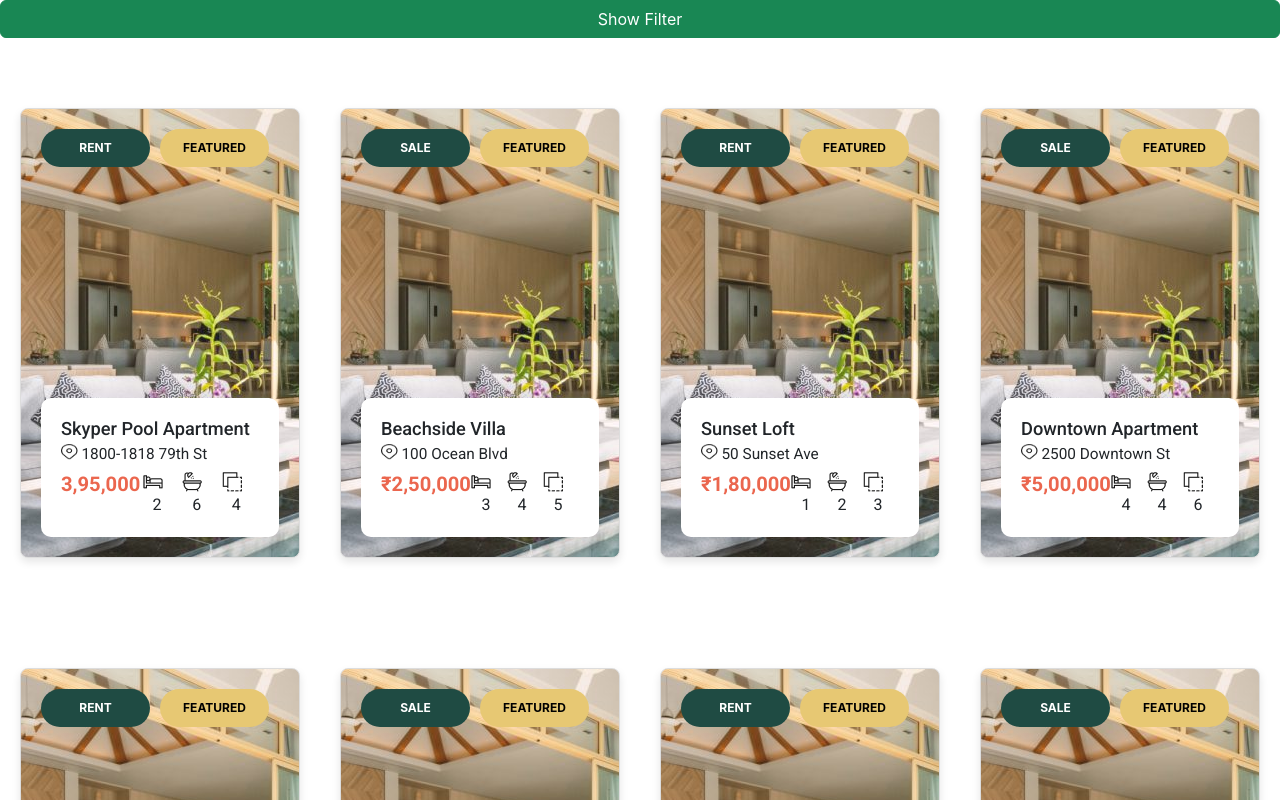
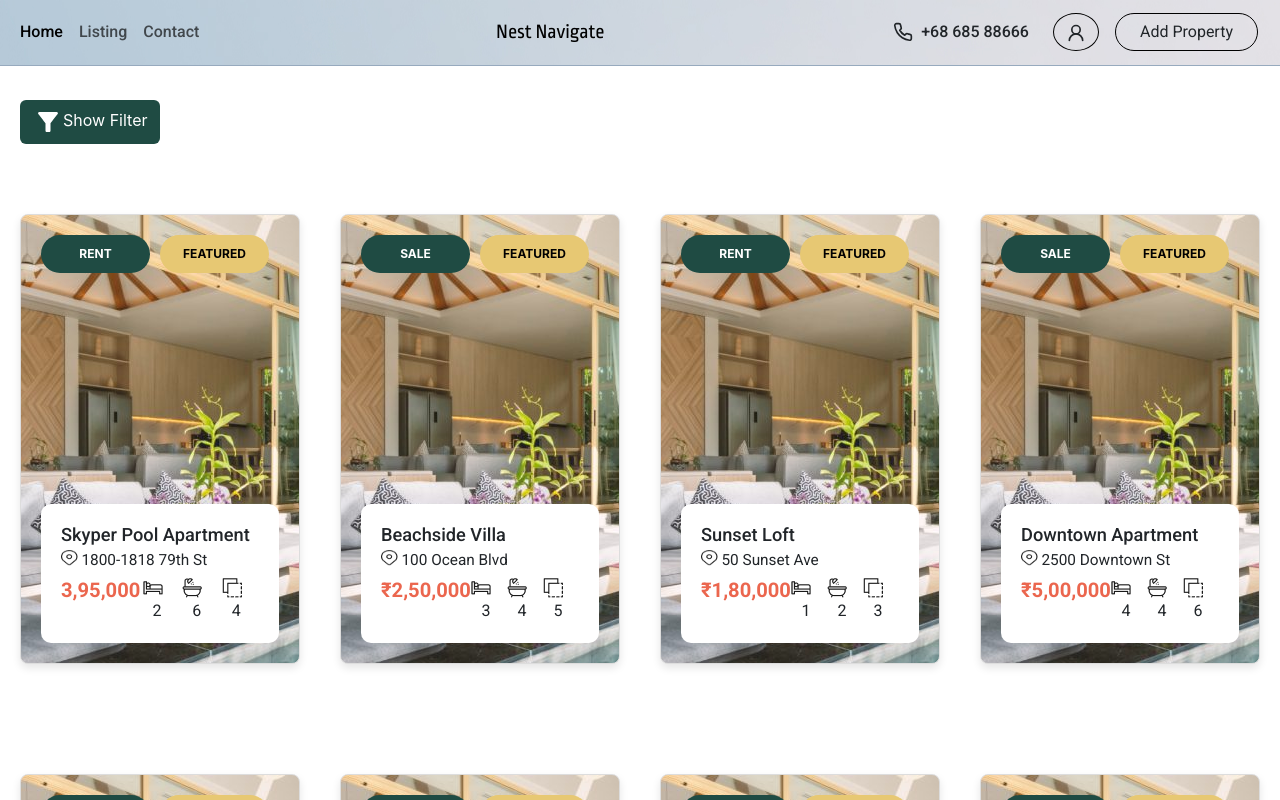
Before and after one commit to KenaxisQ/Nest-Nevigate-Fronted, a React (Create React App) app: page /search in a window 1280 px wide. Shown: the top 800 px of the page. Built offline with nearby package versions, Linux system fonts and the light colour scheme; a web font is replaced by a local one.

Commit message:
Seperated Become an Agent Component from filterProperties

```diff
--- /dev/null
+++ b/src/Components/Become an Agent/BecomeAnAgent.css
@@ -0,0 +1,21 @@
+.becomeAgent{
+    margin-top: 100px;
+    padding: 30px;
+    background: #1F4B43;
+    border-radius: 10px;
+    display: flex;
+    justify-content: space-between;
+}
+
+@media (max-width:990px) {
+    .becomeAgent{
+       text-align: left;
+    }
+
+    @media (max-width:600px) {
+        .becomeAgent{
+            display: block;
+        }
+        }
+
+}
--- /dev/null
+++ b/src/Components/Become an Agent/BecomeAnAgent.js
@@ -0,0 +1,16 @@
+import React from 'react'
+import "./BecomeAnAgent.css"
+import { IoIosArrowRoundForward } from "react-icons/io";
+export default function BecomeAnAgent() {
+  return (
+    <div className='becomeAgent'>
+          <div className='content' style={{color:'white'}}>
+          <h2>Become a Real Estate Agent</h2>
+          <p>We only work with the best companies around the globe</p>
+          </div>
+          <div className='btnWrapper'>
+          <button className='btn NN_btn1' style={{color:'white',width:'250px', borderRadius:'10px', lineHeight:'30px'}} > Sign in or create an account<IoIosArrowRoundForward size={'30px'}/></button>
+          </div>
+      </div>
+  )
+}
--- a/src/Components/FilterProperties/FilterProperties.css
+++ b/src/Components/FilterProperties/FilterProperties.css
@@ -1,5 +1,16 @@
+.SearchContent{
+
+}
 .filterProperty{
     padding:40px;
+}
+.filterbtn{
+    color: white;
+}
+.filterbtn:hover{
+    color: #1F4B43;
+    background-color: none;
+    border: 1px solid #1F4B43;
 }
 .rentOrBuybtn{
 border-radius: 0px;
@@ -86,3 +97,8 @@ input[type="checkbox"] {
 .LeaseValue{
     font-weight: 500;
 }
+.filterButtonWrapper{
+    text-align: left;
+    padding: 20px 0px 0px 20px;
+    margin-top: 80px;
+}
--- a/src/Components/FilterProperties/FilterProperties.js
+++ b/src/Components/FilterProperties/FilterProperties.js
@@ -1,8 +1,14 @@
 import { React, useState } from 'react';
 import './FilterProperties.css';
+import Navbar from '../CustomNavbar/CustomNavbar';
 import PropertyCard from '../PropertyCard/PropertyCard';
 import CustomRangeSlider from '../Slider/MultiRangeSlider';
 import RangeSlider from '../Slider/RangeSlider';
+import { MdFilterAlt, MdFilterAltOff } from "react-icons/md";
+import FindPropertyByCity from '../FindPropetiesByCity/FindPropertyByCity';
+import Footer from '../Footer/Footer';
+import BecomeAnAgent from '../Become an Agent/BecomeAnAgent';
+
 
 export default function FilterProperties({ properties }) {
   const [leaseValue, setLeaseValue] = useState(50); // Default value
@@ -57,8 +63,12 @@ export default function FilterProperties({ properties }) {
   const propertiesToShow = showAllProperties ? properties : properties.slice(0, 12);
 
   return (
+    <div className="SearchContent">
+      <Navbar/>
+      <div className="filterButtonWrapper">
+      <button className='btn filterbtn bg_1F4B43' onClick={()=>{setIsFilterOpen(!isFilterOpen)}}>{!isFilterOpen?<MdFilterAlt size="30px" />:< MdFilterAltOff size="30px"/>}{!isFilterOpen?"Show Filter":"Hide Filter"}</button>
+      </div>
     <div className="Wrapper row">
-      <button className='btn btn-success' onClick={()=>{setIsFilterOpen(!isFilterOpen)}}>{!isFilterOpen?"Show Filter":"Hide Filter"}</button>
       {isFilterOpen && (
         <div className="col-lg-3" style={{padding:'20px'}}>
           <div className="filterComponent">
@@ -205,5 +215,9 @@ export default function FilterProperties({ properties }) {
         </button>
       </div>
     </div>
+    <FindPropertyByCity/>
+    <BecomeAnAgent/>
+    <Footer/>
+    </div>
   );
 }
--- a/src/Components/FindPropetiesByCity/FindPropertyByCity.css
+++ b/src/Components/FindPropetiesByCity/FindPropertyByCity.css
@@ -21,24 +21,3 @@ text-align: center;
 .gap_200{
     margin-top: 200px;
 }
-.becomeAgent{
-    margin-top: 100px;
-    padding: 30px;
-    background: #1F4B43;
-    border-radius: 10px;
-    display: flex;
-    justify-content: space-between;
-}
-
-@media (max-width:990px) {
-    .becomeAgent{
-       text-align: left;
-    }
-
-    @media (max-width:600px) {
-        .becomeAgent{
-            display: block;
-        }
-        }
-
-}
--- a/src/Components/FindPropetiesByCity/FindPropertyByCity.js
+++ b/src/Components/FindPropetiesByCity/FindPropertyByCity.js
@@ -1,7 +1,7 @@
 import React from 'react'
 import './FindPropertyByCity.css'
 import CityCarousel from '../carousel/CityCarousel'
-import { IoIosArrowRoundForward } from "react-icons/io";
+import BecomeAnAgent from "../Become an Agent/BecomeAnAgent";
 export default function FindPropertyByCity() {
 
   return (
@@ -11,15 +11,7 @@ export default function FindPropertyByCity() {
       <p>Lorem ipsum dolor sit amet, consectetur adipiscing elit.</p>
       <CityCarousel/>
       </div>
-      <div className='becomeAgent'>
-          <div className='content' style={{color:'white'}}>
-          <h2>Become a Real Estate Agent</h2>
-          <p>We only work with the best companies around the globe</p>
-          </div>
-          <div className='btnWrapper'>
-          <button className='btn NN_btn1' style={{color:'white',width:'250px', borderRadius:'10px', lineHeight:'30px'}} > Sign in or create an account<IoIosArrowRoundForward size={'30px'}/></button>
-          </div>
-      </div>
+      <BecomeAnAgent/>
     </div>
   )
 }
```
Also changed, not shown: src/Components/Home/Home.js (line endings or trailing spaces).
